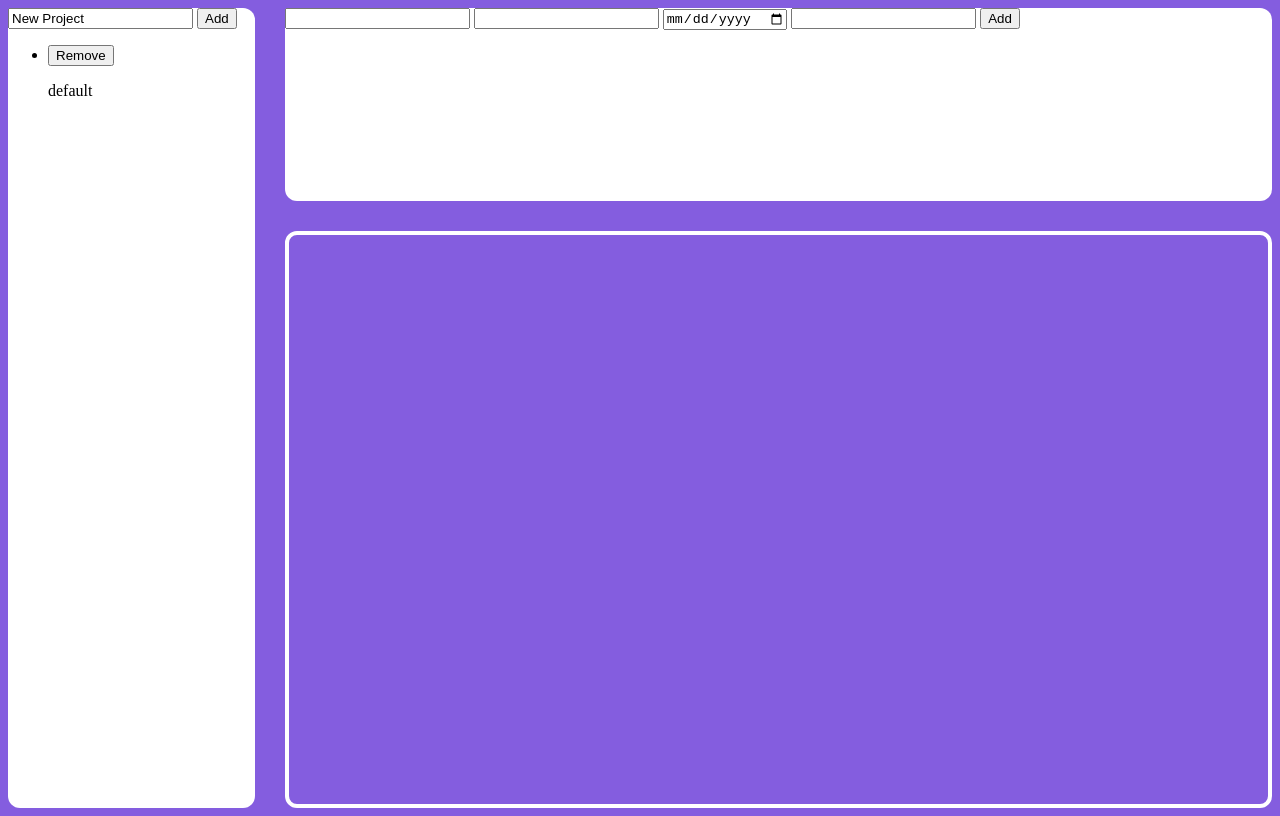
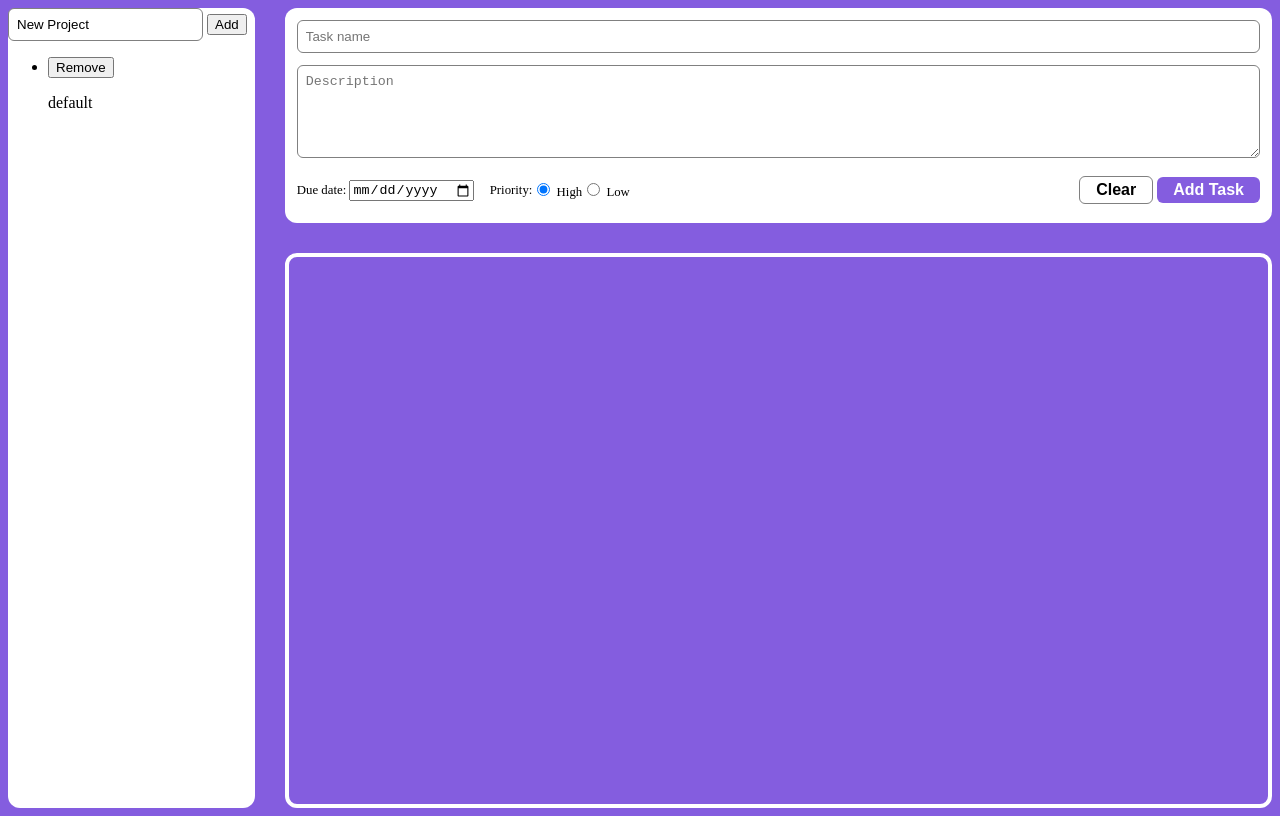
Before and after one commit to EnchantmentStealer/todo-list, a website built with webpack: page src/index.html in a window 1280 px wide. Built offline with nearby package versions, Linux system fonts and the light colour scheme; some icons are missing.

Commit message:
Some styling for task form

```diff
--- a/src/index.html
+++ b/src/index.html
@@ -16,14 +16,37 @@
     <div id="projects"></div>
     <i class="fa-solid fa-trash"></i>
   </div>
-
   <div class="todoForm">
     <form id="newItem">
-      <input type="text" name="title">
-      <input type="text" name="description">
-      <input type="date" name="date" id="dateInput">
-      <input type="text" name="priority">
-      <button type="submit">Add</button>
+      <input type="text" name="title" placeholder="Task name">
+      <textarea name="description" id="description" rows="5" placeholder="Description"></textarea>
+
+      <div class="formBottom">
+
+        <div class="left">
+          <div class="dateField">
+            <label for="dateInput">Due date:</label>
+            <input type="date" name="date" id="dateInput">
+          </div>
+          <div class="priorityField">
+            <p>Priority: </p>
+            <div>
+              <input type="radio" id="high" value="high" name="priority" checked>
+              <label for="high">High</label>
+            </div>
+            <div>
+              <input type="radio" id="low" value="low" name="priority">
+              <label for="low">Low</label>
+            </div>
+          </div>
+        </div>
+
+        <div class="right">
+          <input type="reset" value="Clear" id="clearButton">
+          <button type="submit" id="submitButton">Add Task</button>
+        </div>
+
+      </div>
     </form>
   </div>
 
--- a/src/style.css
+++ b/src/style.css
@@ -3,7 +3,7 @@ body {
   height: 100vh;
   display: grid;
   grid-template-columns: 1fr 4fr;
-  grid-template-rows: 2fr 6fr;
+  grid-template-rows: 1fr 6fr;
   gap: 30px;
 }
 
@@ -17,8 +17,65 @@ body {
   background-color: white;
   grid-area: 1 / 2 / 2 / 3;
   border-radius: 12px;
+  padding: 12px;
 }
 
+.priorityField {
+  display: flex;
+  align-items: center;
+}
+
+.formBottom {
+  display: flex;
+  align-items: center;
+  justify-content: space-between;
+}
+
+.formBottom .left {
+  font-size: 0.8em;
+  display: flex;
+  align-items: center;
+  gap: 16px;
+}
+
+#submitButton, #clearButton {
+  font-size: 1em;
+  font-weight: bold;
+  padding: 4px 16px;
+  border: none;
+  border-radius: 6px;
+}
+
+#submitButton {
+  color: white;
+  background-color: rgb(132, 93, 223);
+}
+
+#submitButton:hover {
+  background-color: rgb(97, 68, 165);
+  cursor: pointer;
+}
+
+#clearButton {
+  border: 1px solid grey;
+  background-color: white;
+}
+
+#clearButton:hover {
+  cursor: pointer;
+  background-color: rgb(221, 221, 221);
+}
+
+#newItem {
+  display: flex;
+  flex-direction: column;
+  gap: 12px;
+}
+input[type="text"], textarea {
+  border-radius: 6px;
+  padding: 8px;
+  border: 1px solid grey;
+}
 #content {
   border: 4px solid white;
   border-radius: 12px;
```
